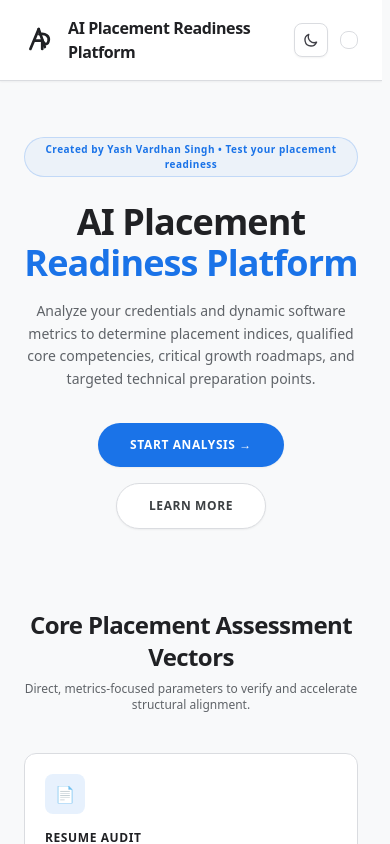
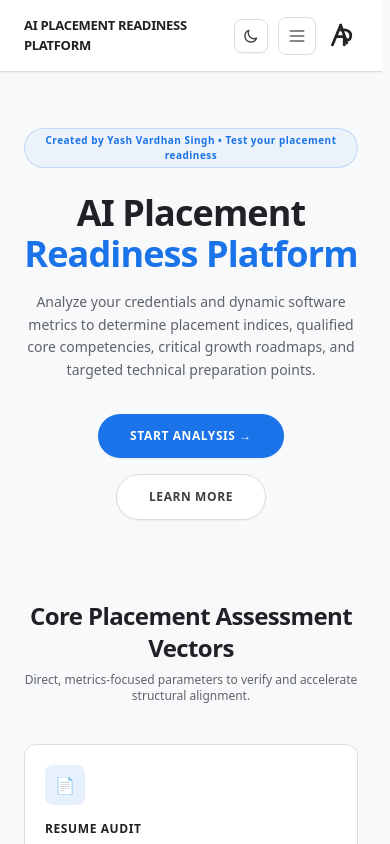
Before and after one commit to yash-18927/AI-Placement-Readiness-Platform, a Next.js app: page / in a window 390 px wide. Shown: the top 844 px of the page. Built offline with nearby package versions, Linux system fonts and the light colour scheme.

Commit message:
feat: position AP monogram brand logo on the top right corner on mobile viewports and left-aligned on desktop viewports

```diff
--- a/app/offline/page.tsx
+++ b/app/offline/page.tsx
@@ -33,7 +33,8 @@ export default function OfflinePage() {
       }`}>
         <div className="max-w-6xl mx-auto px-6 py-4 flex items-center justify-between">
           <div className="flex items-center gap-2.5">
-            <svg viewBox="0 0 100 100" className={`w-8 h-8 shrink-0 ${
+            {/* Desktop Brand Logo Monogram: left-aligned only on desktop */}
+            <svg viewBox="0 0 100 100" className={`w-8 h-8 shrink-0 hidden md:block ${
               isDark ? "stroke-white" : "stroke-[#202124]"
             }`} fill="none" strokeWidth="8.5" strokeLinecap="round" strokeLinejoin="round">
               <path d="M46 16 L20 78" />
@@ -42,12 +43,23 @@ export default function OfflinePage() {
               <path d="M57 52 L57 78" />
               <path d="M48 32 C68 28, 80 38, 77 52 C75 64, 66 68, 57 52" />
             </svg>
-            <span className={`text-md font-bold tracking-tight ${
+            <span className={`text-[13px] sm:text-md font-extrabold tracking-tight uppercase ${
               isDark ? "text-white" : "text-[#202124]"
             }`}>
               AI Placement Readiness Platform
             </span>
           </div>
+
+          {/* Mobile Brand Logo Monogram: aligned far-right in mobile view */}
+          <svg viewBox="0 0 100 100" className={`w-8 h-8 shrink-0 block md:hidden ${
+            isDark ? "stroke-white" : "stroke-[#202124]"
+          }`} fill="none" strokeWidth="8.5" strokeLinecap="round" strokeLinejoin="round">
+            <path d="M46 16 L20 78" />
+            <path d="M46 16 L65 72" />
+            <path d="M33 52 L57 52" />
+            <path d="M57 52 L57 78" />
+            <path d="M48 32 C68 28, 80 38, 77 52 C75 64, 66 68, 57 52" />
+          </svg>
         </div>
       </header>
 
--- a/app/page.tsx
+++ b/app/page.tsx
@@ -379,7 +379,8 @@ export default function Home() {
       }`}>
         <div className="max-w-6xl mx-auto px-6 py-4 flex items-center justify-between">
           <div className="flex items-center gap-3 cursor-pointer" onClick={() => smoothScrollTo("home")}>
-            <svg viewBox="0 0 100 100" className={`w-8 h-8 shrink-0 ${
+            {/* Desktop Brand Logo Monogram: left-aligned only on desktop */}
+            <svg viewBox="0 0 100 100" className={`w-8 h-8 shrink-0 hidden md:block ${
               isDark ? "stroke-white" : "stroke-[#202124]"
             }`} fill="none" strokeWidth="8.5" strokeLinecap="round" strokeLinejoin="round">
               <path d="M46 16 L20 78" />
@@ -388,7 +389,7 @@ export default function Home() {
               <path d="M57 52 L57 78" />
               <path d="M48 32 C68 28, 80 38, 77 52 C75 64, 66 68, 57 52" />
             </svg>
-            <span className={`text-md font-bold tracking-tight ${
+            <span className={`text-[13px] sm:text-md font-extrabold tracking-tight uppercase ${
               isDark ? "text-white" : "text-[#202124]"
             }`}>
               AI Placement Readiness Platform
@@ -411,7 +412,7 @@ export default function Home() {
             <button onClick={() => smoothScrollTo("about")} className={`text-xs font-bold transition hover:text-[#1a73e8] ${isDark ? "text-zinc-300" : "text-[#5f6368]"}`}>About</button>
           </nav>
 
-          <div className="flex items-center gap-3">
+          <div className="flex items-center gap-2.5 sm:gap-3">
             {/* PWA Install Button */}
             {isInstallable && (
               <button
@@ -452,7 +453,7 @@ export default function Home() {
                   : "bg-white border-[#dadce0] text-[#5f6368] hover:text-[#202124]"
               }`}
             >
-              <svg className="w-4.5 h-4.5" fill="none" viewBox="0 0 24 24" stroke="currentColor" strokeWidth="2">
+              <svg className="w-5 h-5" fill="none" viewBox="0 0 24 24" stroke="currentColor" strokeWidth="2">
                 {showMobileMenu ? (
                   <path strokeLinecap="round" strokeLinejoin="round" d="M6 18L18 6M6 6l12 12" />
                 ) : (
@@ -460,6 +461,17 @@ export default function Home() {
                 )}
               </svg>
             </button>
+
+            {/* Mobile Brand Logo Monogram: aligned far-right in mobile view */}
+            <svg viewBox="0 0 100 100" className={`w-8 h-8 shrink-0 block md:hidden cursor-pointer ${
+              isDark ? "stroke-white" : "stroke-[#202124]"
+            }`} fill="none" strokeWidth="8.5" strokeLinecap="round" strokeLinejoin="round" onClick={() => smoothScrollTo("home")}>
+              <path d="M46 16 L20 78" />
+              <path d="M46 16 L65 72" />
+              <path d="M33 52 L57 52" />
+              <path d="M57 52 L57 78" />
+              <path d="M48 32 C68 28, 80 38, 77 52 C75 64, 66 68, 57 52" />
+            </svg>
           </div>
         </div>
 
--- a/app/results/[sessionId]/page.tsx
+++ b/app/results/[sessionId]/page.tsx
@@ -306,7 +306,8 @@ export default function ResultsPage() {
             className="flex items-center gap-2.5 cursor-pointer"
             onClick={() => router.push("/")}
           >
-            <svg viewBox="0 0 100 100" className={`w-8 h-8 shrink-0 ${
+            {/* Desktop Brand Logo Monogram: left-aligned only on desktop */}
+            <svg viewBox="0 0 100 100" className={`w-8 h-8 shrink-0 hidden md:block ${
               isDark ? "stroke-white" : "stroke-[#202124]"
             }`} fill="none" strokeWidth="8.5" strokeLinecap="round" strokeLinejoin="round">
               <path d="M46 16 L20 78" />
@@ -315,14 +316,14 @@ export default function ResultsPage() {
               <path d="M57 52 L57 78" />
               <path d="M48 32 C68 28, 80 38, 77 52 C75 64, 66 68, 57 52" />
             </svg>
-            <span className={`text-md font-bold tracking-tight ${
+            <span className={`text-[13px] sm:text-md font-extrabold tracking-tight uppercase ${
               isDark ? "text-white" : "text-[#202124]"
             }`}>
               AI Placement Readiness Platform
             </span>
           </div>
 
-          <div className="flex items-center gap-3">
+          <div className="flex items-center gap-2.5 sm:gap-3">
             {/* Theme Toggle */}
             <button
               onClick={toggleTheme}
@@ -353,6 +354,17 @@ export default function ResultsPage() {
             >
               ← Terminals
             </button>
+
+            {/* Mobile Brand Logo Monogram: aligned far-right in mobile view */}
+            <svg viewBox="0 0 100 100" className={`w-8 h-8 shrink-0 block md:hidden cursor-pointer ${
+              isDark ? "stroke-white" : "stroke-[#202124]"
+            }`} fill="none" strokeWidth="8.5" strokeLinecap="round" strokeLinejoin="round" onClick={() => router.push("/")}>
+              <path d="M46 16 L20 78" />
+              <path d="M46 16 L65 72" />
+              <path d="M33 52 L57 52" />
+              <path d="M57 52 L57 78" />
+              <path d="M48 32 C68 28, 80 38, 77 52 C75 64, 66 68, 57 52" />
+            </svg>
           </div>
         </div>
       </header>
```
